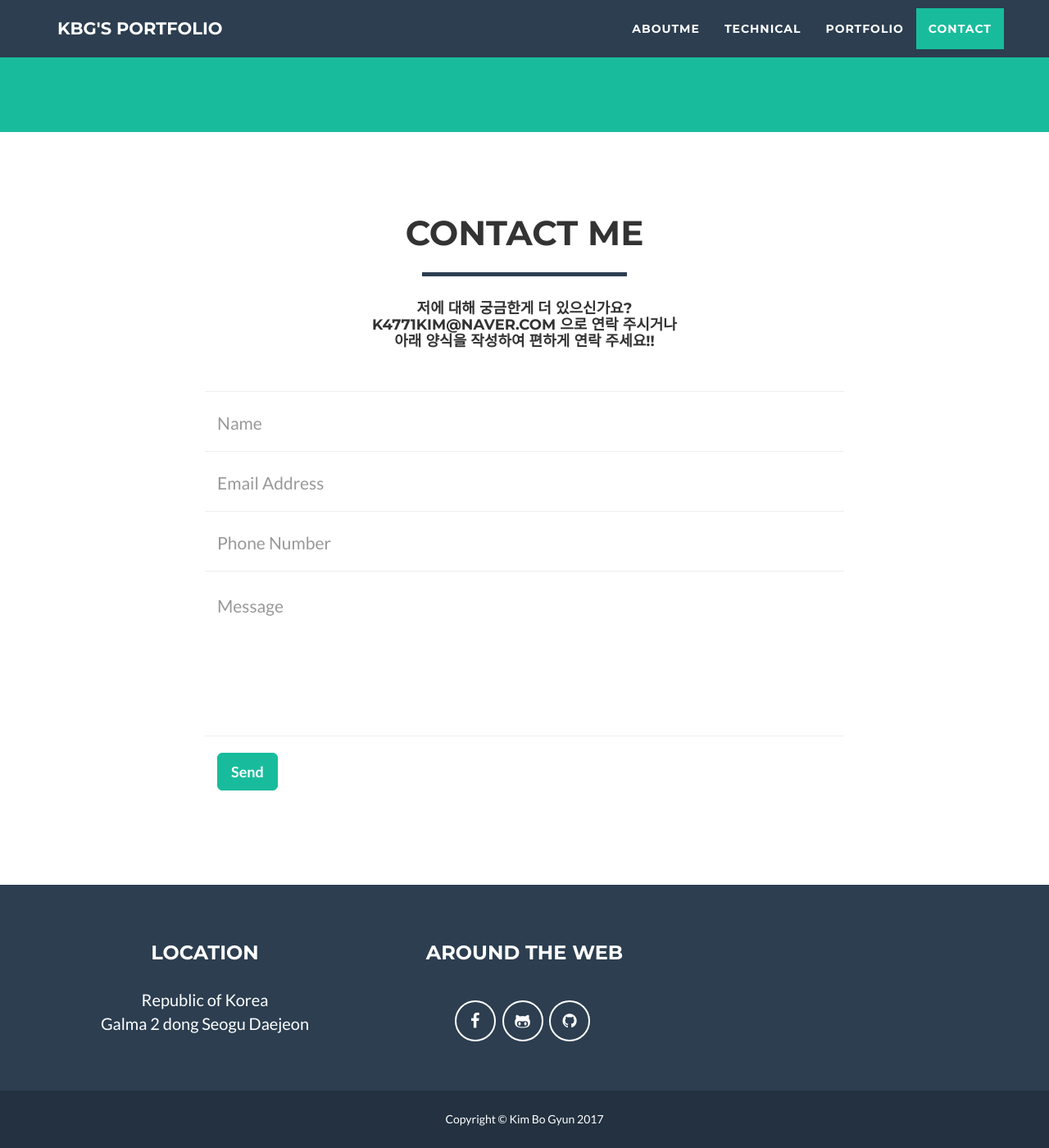
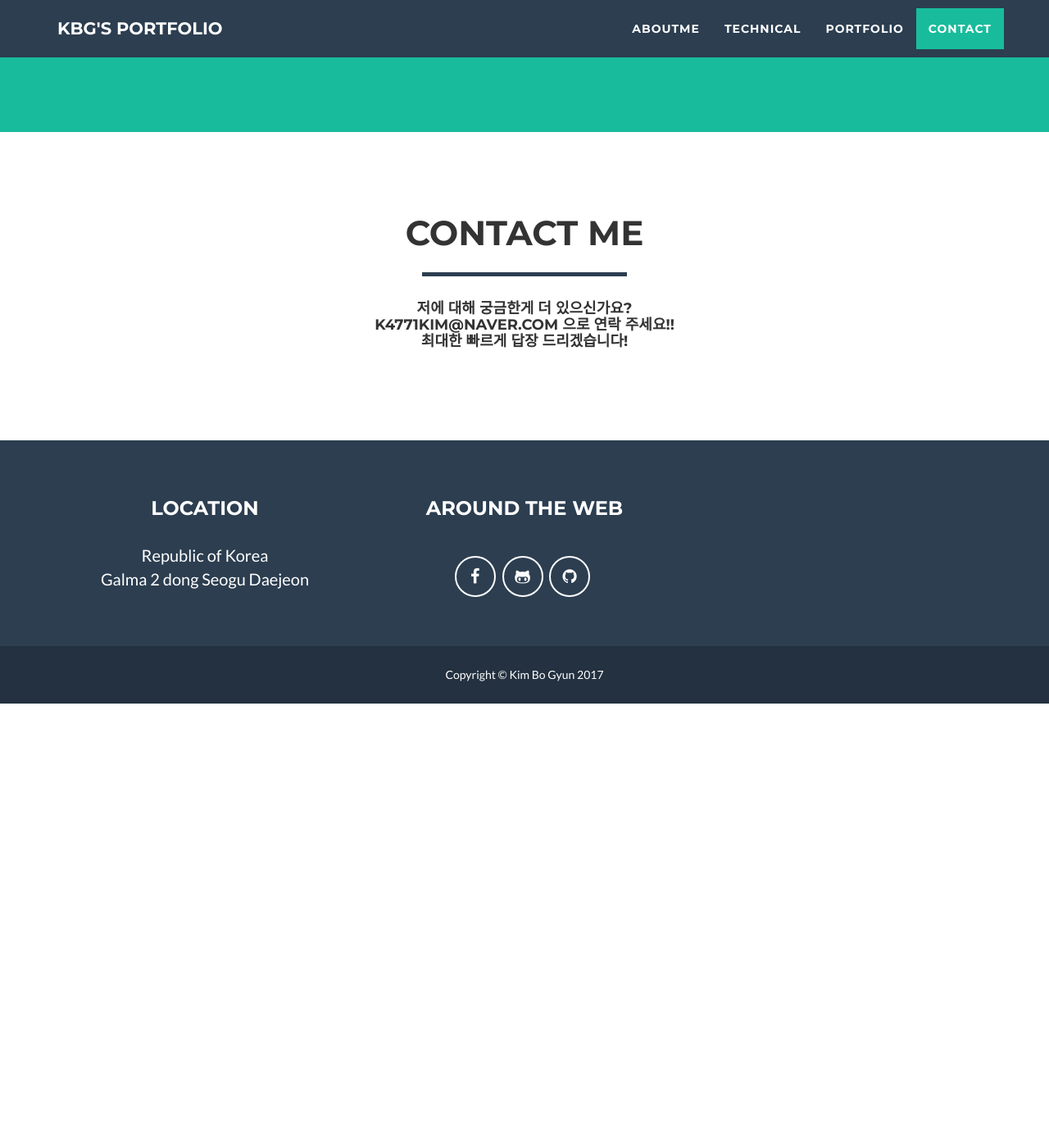
Before and after one commit to k4771kim/k4771kim.github.io, a Jekyll site: the page portfolio.html, which Jekyll copies as it is, in a window 1280 px wide and 1400 px high, scrolled down 3853 px. Shown: the whole window at 82% size. Built offline with Jekyll 4.4.1, drawn with Linux system fonts in a browser that asks for light colours; nearby versions of some CDN libraries; after the commit the page ends 4711 px from its top, so only the background shows below that.

Commit message:
Portfolio Commit

```diff
--- a/portfolio.html
+++ b/portfolio.html
@@ -430,18 +430,16 @@
                     <h2>Contact Me</h2>
                     <hr class="star-primary">
                         <h4>저에 대해 궁금한게 더 있으신가요? <br>
-                            k4771kim@naver.com 으로 연락 주시거나<br>
-                            아래 양식을 작성하여 편하게 연락 주세요!!
+                            k4771kim@naver.com 으로 연락 주세요!!<br>
+                            최대한 빠르게 답장 드리겠습니다!
                         </h4>
-             <br><br>
                 </div>
             </div>
-            <div class="row">
+          <!--   <div class="row">
 
 
                 <div class="col-lg-8 col-lg-offset-2">
-                    <!-- To configure the contact form email address, go to mail/contact_me.php and update the email address in the PHP file on line 19. -->
-                    <!-- The form should work on most web servers, but if the form is not working you may need to configure your web server differently. -->
+
                     <form name="sentMessage" id="contactForm" novalidate>
                         <div class="row control-group">
                             <div class="form-group col-xs-12 floating-label-form-group controls">
@@ -480,7 +478,7 @@
                         </div>
                     </form>
                 </div>
-            </div>
+            </div> -->
         </div>
     </section>
 
```
Also changed, not shown: 2 other files.
